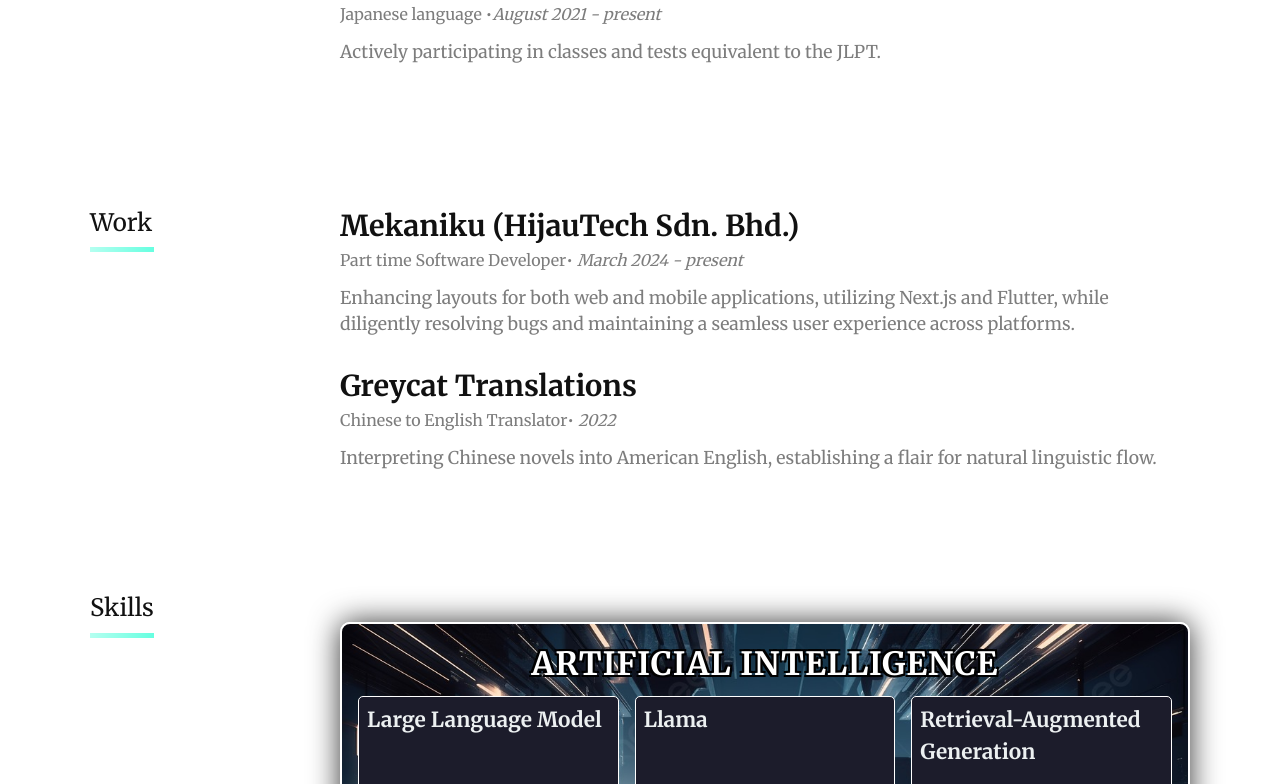
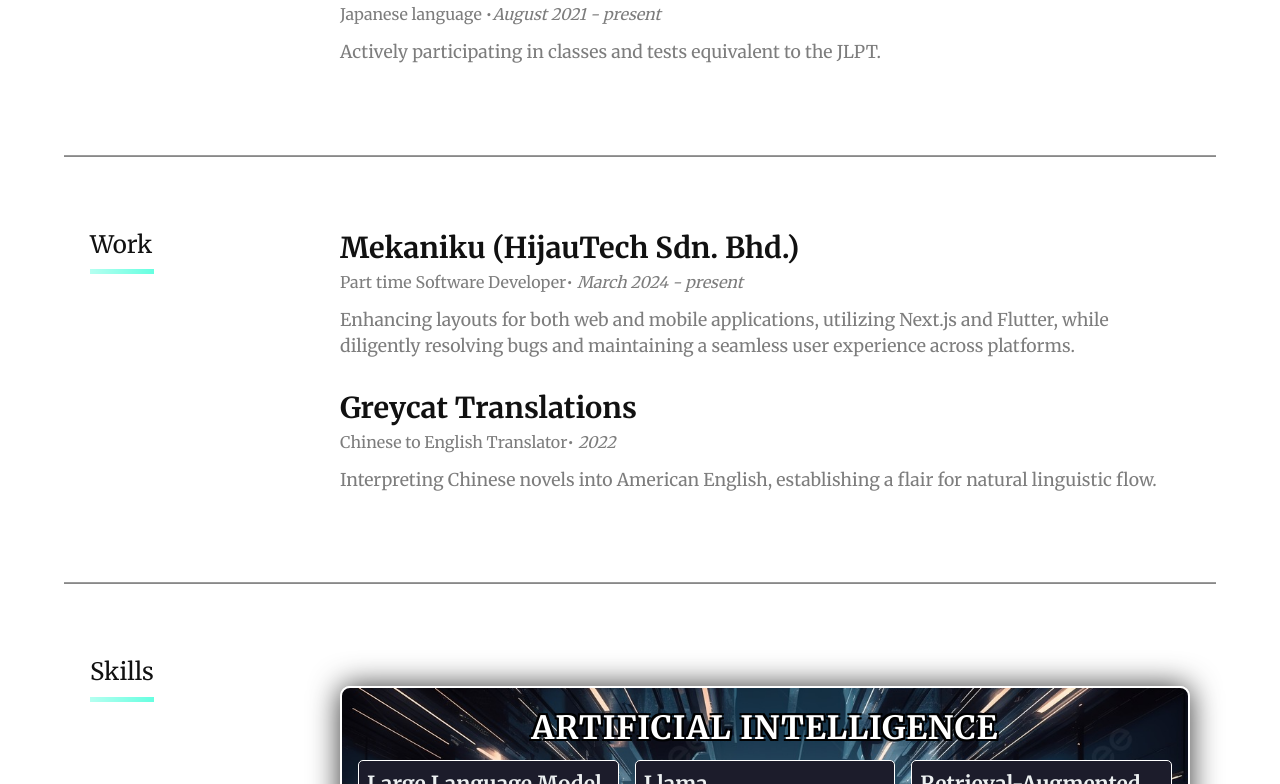
Before and after one commit to Solobrad/My-portfolio---React18, a React (Vite) app: page / in a window 1280 px wide. Shown: the part 1947-2731 px from the top of the page. Built offline with nearby package versions, Linux system fonts and the light colour scheme.

Commit message:
Adding section divider

```diff
--- a/src/components/Resume/Resume.css
+++ b/src/components/Resume/Resume.css
@@ -14,6 +14,7 @@
   margin: 0 auto; /* Center the section */
   padding-top: 50px; /* Top padding */
   padding-bottom: 42px; /* Bottom padding */
+
 
 }
 
@@ -53,7 +54,7 @@
  .work-container {
    display: flex;
    flex-direction: row;
-   margin-bottom: 20px;
+
  }
 
   .row {
@@ -73,6 +74,8 @@
   .main-col {
     flex: 3;
   }
+
+
 
   .item {
     display: flex;
@@ -94,7 +97,7 @@
 }
 
 .desc{
-  margin-bottom: 1.7rem;
+  margin-bottom: 3.2rem;
   margin-top: 0.8rem;
 
   font-size: 1.1rem;
@@ -158,14 +161,26 @@
   font-size: 1.5rem;
 }
 
+.section-divider {
+  height: 1px; /* Line thickness */
+  background-color: #888; /* Medium grey color */
+  margin: 20px 0; /* Spacing around the line */
+  width: 90%; /* Full width */
+}
+
 
 @media (min-width: 920px) {
   .constrain-box {
     width: 900px; /* 90% width for tablets */
+
   }
 
   .fancy-heading {
     font-size: 2rem;
+  }
+
+  .desc {
+    margin-bottom: 1.7rem;
   }
 
 }
--- a/src/components/Resume/Resume.tsx
+++ b/src/components/Resume/Resume.tsx
@@ -90,13 +90,15 @@
 
             <div className="nine columns main-col">
               <div className="row item">
-                <div className="twelve columns main-col secondary-text">
+                <div className="tmain-col secondary-text">
                   {educationElements}
                 </div>
               </div>
             </div>
           </div>
         </motion.div>
+
+        <hr className="section-divider" />
 
         <motion.div {...animationProps} className="row skill constrain-box">
           <div className="row work">
@@ -116,6 +118,8 @@
             </div>
           </div>
         </motion.div>
+
+        <hr className="section-divider" />
 
         <motion.div {...animationProps} className="row skill constrain-box">
           <div className="row skill">
```
